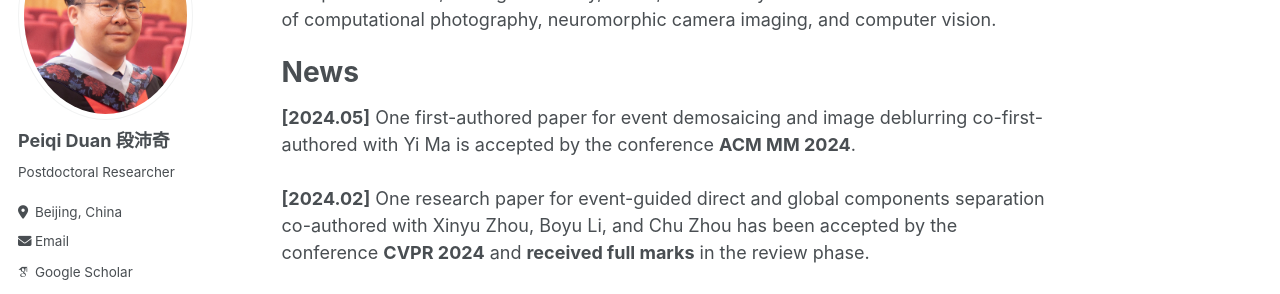
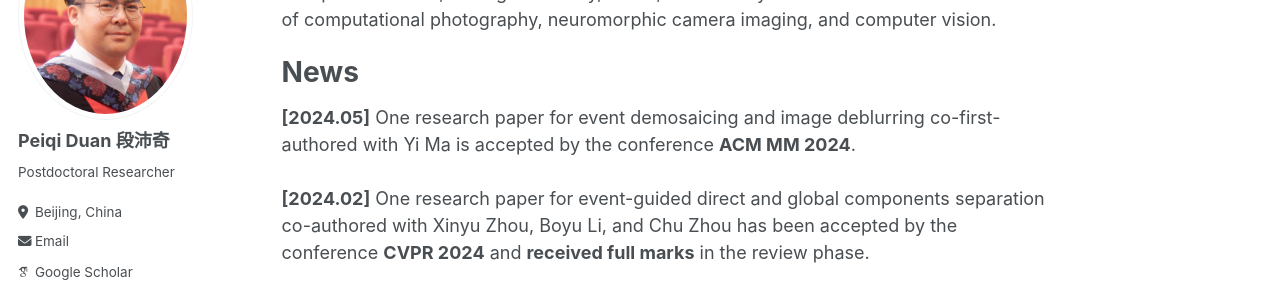
Before and after one commit to peiqi-duan/peiqi-duan.github.io, a Jekyll site: the page built from _pages/about.md, in a window 1280 px wide and 1008 px high. Shown: the part 195-489 px from the top of the window. Built offline with Jekyll 4.4.1, drawn with Linux system fonts in a browser that asks for light colours; some web fonts are replaced.

Commit message:
Update about.md

```diff
--- a/_pages/about.md
+++ b/_pages/about.md
@@ -11,7 +11,7 @@ I'm a Boya Postdoc of the School of Computer Science at Peking University, super
 
 News
 ======
-<b>[2024.05]</b> One first-authored paper for event demosaicing and image deblurring co-first-authored with Yi Ma is accepted by the conference <b>ACM MM 2024</b>.<br><br>
+<b>[2024.05]</b> One research paper for event demosaicing and image deblurring co-first-authored with Yi Ma is accepted by the conference <b>ACM MM 2024</b>.<br><br>
 <b>[2024.02]</b> One research paper for event-guided direct and global components separation co-authored with Xinyu Zhou, Boyu Li, and Chu Zhou has been accepted by the conference <b>CVPR 2024</b> and <b>received full marks</b> in the review phase.<br><br>
 <b>[2023.12]</b> One research paper for event-based HDR image reconstruction co-authored with Jin Han and Yixin Yang has been accepted by the journal <b>TPAMI</b>.<br><br>
 <b>[2023.07]</b> One first-authored paper for neuromorphic events and spikes denoising and super-resolving has been accepted by the journal <b>TPAMI</b>.<br><br>
```
